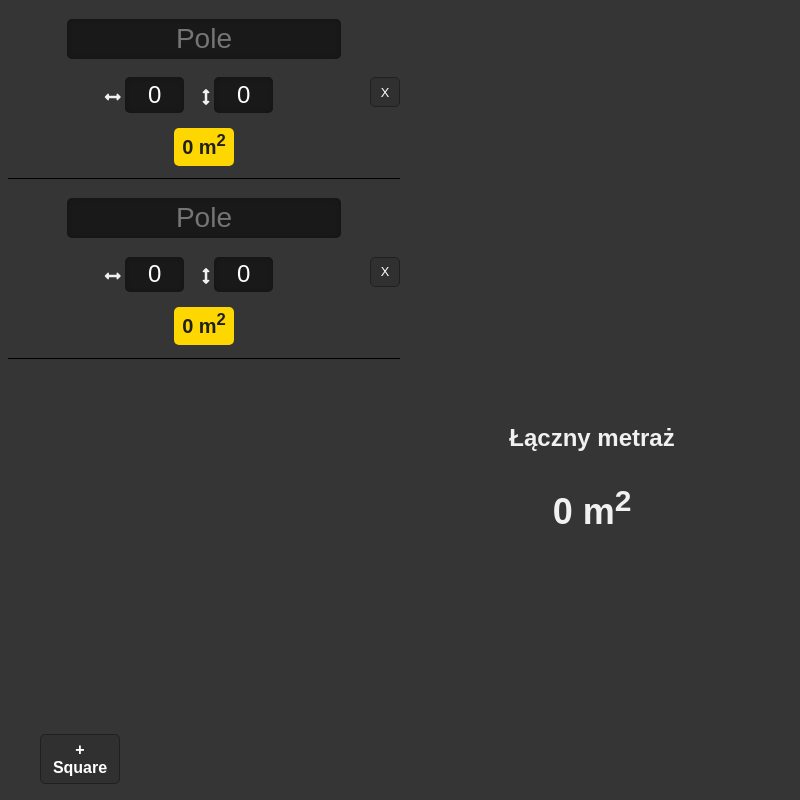
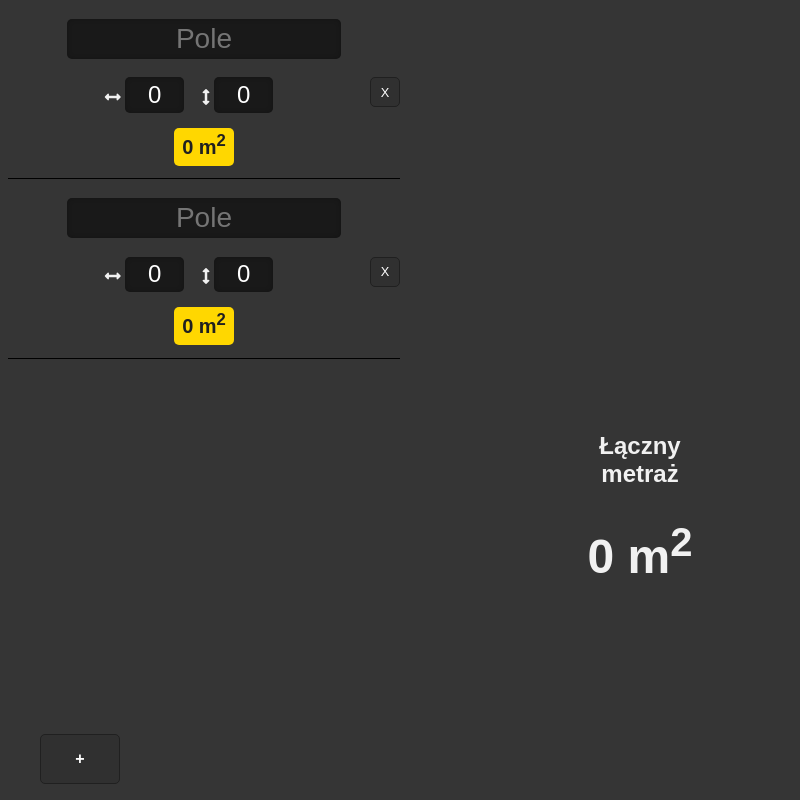
Before and after one commit to Kamyil/Pomieszczeniometr, an Electron app: page index.html in a window 800 px wide. Drawn offline with Linux system fonts and the light colour scheme.

Commit message:
Fixed styles

```diff
--- a/css/style.css
+++ b/css/style.css
@@ -30,10 +30,10 @@ box-shadow: inset 0px 0px 5px 0px rgba(0,0,0,0.25);
 
 }
 input[type=text]:hover{
-    background-color: #202020;
+    background-color: #252525;
 
+    cursor: pointer;
     transition-duration: 0.1s;
-    cursor: pointer;
 }
 input[type=text]:focus{
     border: 2px solid gold;
@@ -59,10 +59,13 @@ input[type=number]{
 box-shadow: inset 0px 0px 5px 0px rgba(0,0,0,0.25);
 }
 input[type=number]:hover{
-    background-color: #202020;
-
+    background-color: #252525;
+/*
+    -webkit-box-shadow: 0px 0px 56px 0px rgba(0,0,0,0.4);
+    -moz-box-shadow: 0px 0px 56px 0px rgba(0,0,0,0.4);
+    box-shadow: 0px 0px 56px 0px rgba(0,0,0,0.4); */
+    cursor: pointer;
     transition-duration: 0.1s;
-    cursor: pointer;
 
 }
 input[type=number]:focus{
@@ -107,7 +110,7 @@ font-weight: 700;
     font-weight: 300;
     font-size: 80%;
     float: right;
-
+    z-index: 99;
 
 }
 button:hover{
@@ -133,15 +136,15 @@ button:hover{
 }
 .totalNumber{
     position: fixed;
-right: 0;
+right: 10%;
     bottom: 20vh;
     font-size: 150%;
-
+    z-index: 1;
 
     border-radius: 5px;
-    padding: 1%;
+
     height: 30%;
-    width: 50%;
+    width: 20%;
 }
 .totalSingle{
     background-color: gold !important;
--- a/index.html
+++ b/index.html
@@ -29,7 +29,7 @@
     </div>
 
 
-           <button class="addSquareRoom" ng-click="addNewSquareRoom()" >+ Square</button>
+           <button class="addSquareRoom" ng-click="addNewSquareRoom()" >+</button>
            <!-- <button class="addTriangleRoom" ng-click="addNewTriangleRoom()">+ Triangle</button> -->
            <!-- <button type="button" ng-click="$ctrl.addElement()">Dodaj pole</button> -->
 
@@ -45,7 +45,7 @@
 
          <div class="totalNumber">
             <h4>Łączny metraż</h4>
-           <h2> {{total}}  m<sup>2</sup></h2>
+           <h1> {{total}}  m<sup>2</sup></h1>
         </div>
 
 
```
